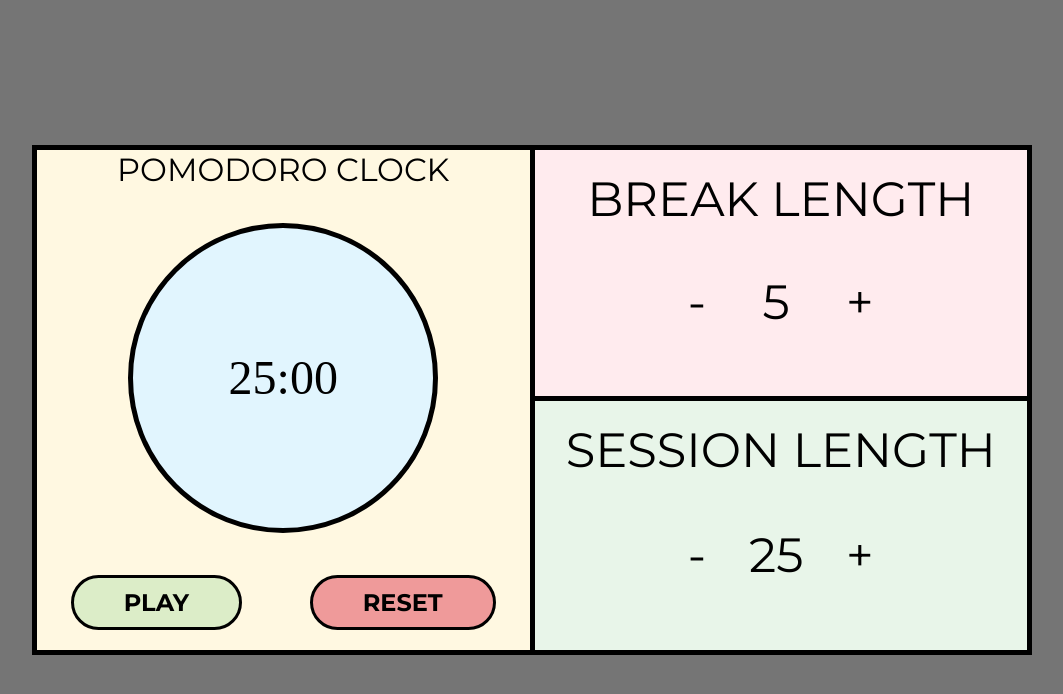
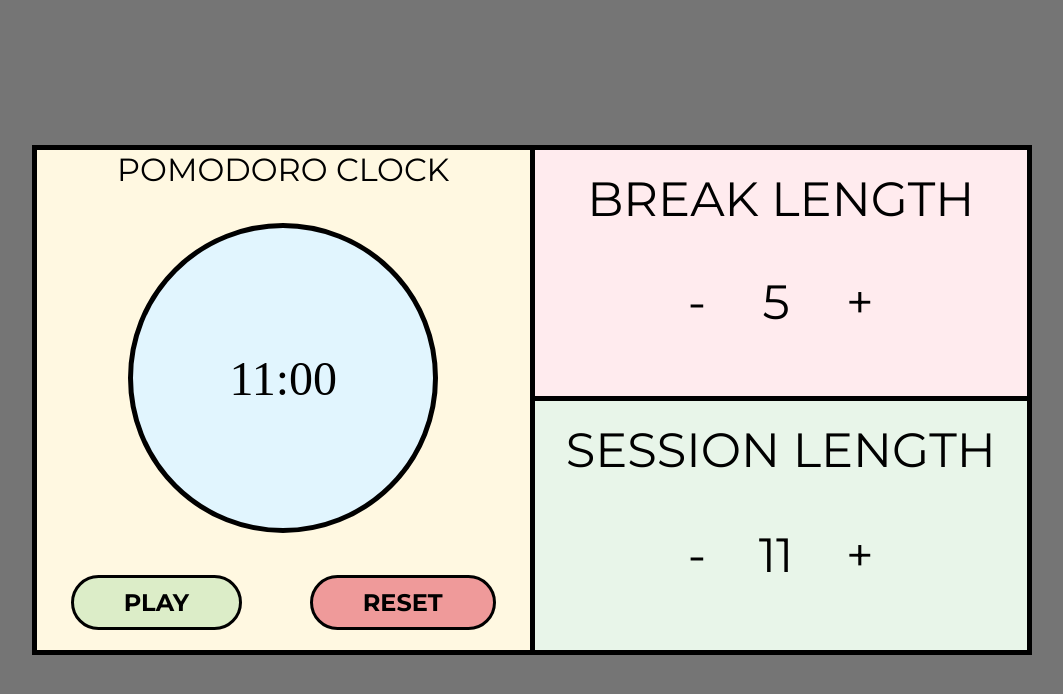
Before and after one commit to mrBeniek/Pomodoro-Clock, a React (Create React App) app in the folder my-app/: page / in a window 1280 px wide. Shown: the top 694 px of the page, without its empty margins (108-1171 px from the left). Built offline with nearby package versions, Linux system fonts and the light colour scheme; a web font is replaced by a local one.

Commit message:
Fixed: Break timer

```diff
--- a/my-app/src/App.js
+++ b/my-app/src/App.js
@@ -6,15 +6,15 @@ import { Controls } from './Components/Controls';
 import { Display } from './Components/Display';
 
 let secs = 1;
-let mins = 25;
+let mins = 11;
 
 class App extends React.Component {
   constructor(props) {
     super(props);
     this.state = {
-      timer: "25:00",
+      timer: "11:00",
       break: 5,
-      session: 25,
+      session: 11,
       sessionStatus: "session",
       status: "stop",
     };
--- a/my-app/src/App.scss
+++ b/my-app/src/App.scss
@@ -92,6 +92,7 @@ body {
      @extend .flex-middle;
      background-color: #E1F5FE;
      border: solid black 5px;
+     flex-direction: column;
      width: 100%;
      max-width: 300px;
      height: 100%;
@@ -103,6 +104,20 @@ body {
 
    }
 
+   #timer-numbers {
+      margin-top: 44px;
+   }
+
+   #timer-break-hidden {
+    visibility: hidden;
+    font-size: 0.6em;
+    margin-top: 10px;
+   }
+
+   #timer-break {
+     font-size: 0.6em;
+     margin-top: 10px;
+   }
    .controls-container {
      height: 100%;
      width: 100%;
--- a/my-app/src/Components/Display.js
+++ b/my-app/src/Components/Display.js
@@ -1,17 +1,22 @@
 import React from 'react';
 export class Display extends React.Component {
   render() {
-    const brk = <div id="timer-label">BREAK TIME</div>;
+    const BRK_HIDDEN = <div id="timer-break-hidden">BREAK TIME</div>;
+    const BRK = <div id="timer-break">BREAK TIME</div>;
     return (<div id="display-container">
       <div id="title">POMODORO CLOCK</div>
       <div id="timer-container">
 
         <div id="time-left">
-          {this.props.timer}
-
+          <div id="timer-numbers">
+            {this.props.timer}
+          </div>
+          {this.props.sessionStatus == "session" ? BRK_HIDDEN : BRK}
         </div>
 
-        {this.props.sessionStatus == "session" ? null : brk}
+
+
+
 
 
       </div>
```
